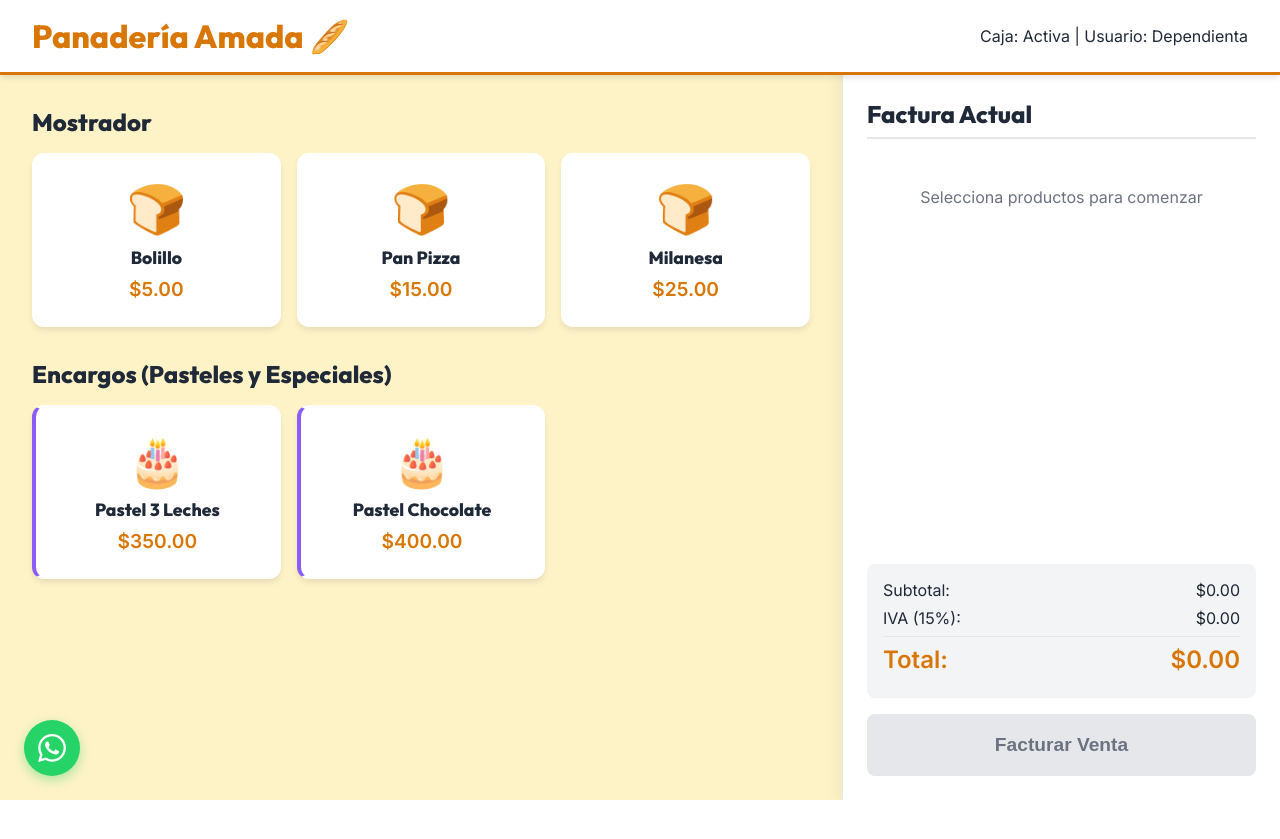
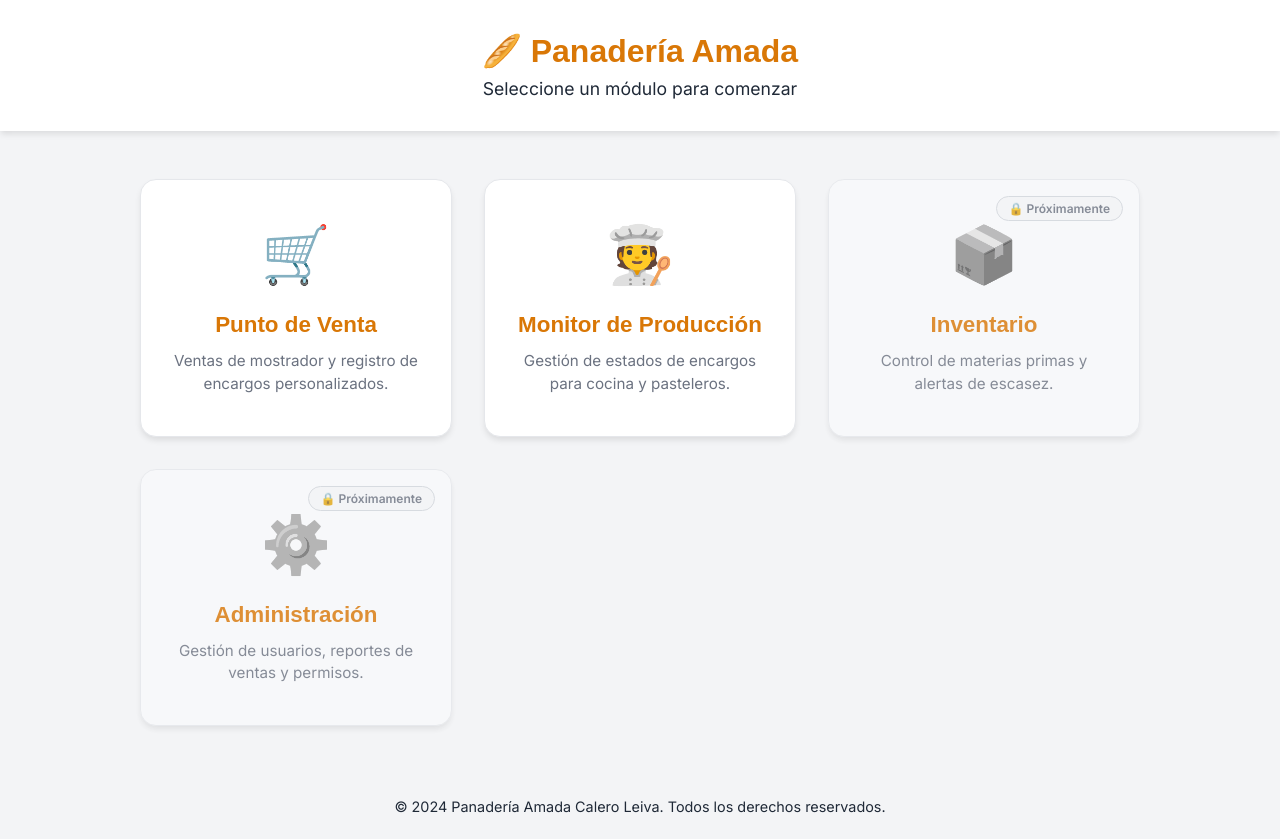
Before and after one commit to ruiz212/Ingenieria-de-software-, a Flask app: page / in a window 1280 px wide. Before the commit the page ends 800 px from the top, so only its background shows below. Run offline with Flask 3, Linux system fonts and the light colour scheme.

Commit message:
feat(Hub): Add main dashboard hub to navigate between POS and Monitor

```diff
--- a/app.py
+++ b/app.py
@@ -16,6 +16,12 @@ factura_counter = 0
 facturas_db = {}  # Almacén temporal en memoria para seguimiento
 
 @app.route('/')
+def main_hub():
+    """Pantalla Principal (Hub) del Sistema."""
+    return render_template('main.html')
+
+
+@app.route('/pos')
 def index():
     # Simulamos los productos de la DB para el MVP
     productos = [
--- a/static/css/style.css
+++ b/static/css/style.css
@@ -522,3 +522,67 @@ h1, h2, h3 { font-family: 'Outfit', sans-serif; }
 .status-select[data-status="En Proceso"] { background-color: #fef3c7; color: #d97706; border-color: #fcd34d; }
 .status-select[data-status="Listo"] { background-color: #dbeafe; color: #2563eb; border-color: #93c5fd; }
 .status-select[data-status="Entregado"] { background-color: #d1fae5; color: #059669; border-color: #6ee7b7; }
+
+/* ===== MAIN HUB (DASHBOARD) ===== */
+.hub-grid {
+    display: grid;
+    grid-template-columns: repeat(auto-fit, minmax(280px, 1fr));
+    gap: 2rem;
+    width: 100%;
+    max-width: 1000px;
+}
+.hub-card {
+    background: white;
+    border-radius: 16px;
+    padding: 2.5rem 2rem;
+    text-align: center;
+    text-decoration: none;
+    color: var(--text);
+    box-shadow: var(--shadow);
+    border: 1px solid var(--border);
+    transition: transform 0.3s cubic-bezier(0.4, 0, 0.2, 1), box-shadow 0.3s;
+    position: relative;
+    overflow: hidden;
+}
+.hub-card.active:hover {
+    transform: translateY(-8px);
+    box-shadow: 0 20px 25px -5px rgba(0, 0, 0, 0.1), 0 10px 10px -5px rgba(0, 0, 0, 0.04);
+    border-color: var(--primary-color);
+}
+.hub-icon {
+    font-size: 3.5rem;
+    margin-bottom: 1.5rem;
+    display: inline-block;
+    transition: transform 0.3s;
+}
+.hub-card.active:hover .hub-icon {
+    transform: scale(1.1);
+}
+.hub-card h2 {
+    font-size: 1.4rem;
+    color: var(--primary-color);
+    margin-bottom: 0.75rem;
+}
+.hub-card p {
+    color: var(--text-muted);
+    font-size: 0.95rem;
+    line-height: 1.5;
+}
+.hub-card.locked {
+    background: #f9fafb;
+    border-color: #e5e7eb;
+    cursor: not-allowed;
+    opacity: 0.8;
+}
+.locked-badge {
+    position: absolute;
+    top: 1rem;
+    right: 1rem;
+    background: #f3f4f6;
+    color: #6b7280;
+    padding: 0.25rem 0.75rem;
+    border-radius: 20px;
+    font-size: 0.75rem;
+    font-weight: 600;
+    border: 1px solid #d1d5db;
+}
--- /dev/null
+++ b/templates/main.html
@@ -0,0 +1,60 @@
+<!DOCTYPE html>
+<html lang="es">
+<head>
+    <meta charset="UTF-8">
+    <meta name="viewport" content="width=device-width, initial-scale=1.0">
+    <title>Sistema Principal | Panadería Amada</title>
+    <link href="https://fonts.googleapis.com/css2?family=Inter:wght@400;500;600;700&display=swap" rel="stylesheet">
+    <link rel="stylesheet" href="{{ url_for('static', filename='css/style.css') }}">
+</head>
+<body style="background-color: var(--background); display: flex; flex-direction: column; min-height: 100vh;">
+
+    <!-- Hub Header -->
+    <header style="background: white; padding: 2rem; box-shadow: var(--shadow); text-align: center;">
+        <h1 style="color: var(--primary-color); font-size: 2rem; margin-bottom: 0.5rem;">🥖 Panadería Amada</h1>
+        <p style="color: var(--muted); font-size: 1.1rem;">Seleccione un módulo para comenzar</p>
+    </header>
+
+    <!-- Hub Grid -->
+    <main style="flex: 1; padding: 3rem 2rem; display: flex; justify-content: center; align-items: flex-start;">
+        <div class="hub-grid">
+
+            <!-- Tarjeta POS -->
+            <a href="/pos" class="hub-card active">
+                <div class="hub-icon">🛒</div>
+                <h2>Punto de Venta</h2>
+                <p>Ventas de mostrador y registro de encargos personalizados.</p>
+            </a>
+
+            <!-- Tarjeta Monitor -->
+            <a href="/monitor" class="hub-card active">
+                <div class="hub-icon">🧑‍🍳</div>
+                <h2>Monitor de Producción</h2>
+                <p>Gestión de estados de encargos para cocina y pasteleros.</p>
+            </a>
+
+            <!-- Tarjeta Inventario (Bloqueado) -->
+            <div class="hub-card locked">
+                <div class="hub-icon" style="filter: grayscale(1);">📦</div>
+                <h2>Inventario</h2>
+                <p>Control de materias primas y alertas de escasez.</p>
+                <div class="locked-badge">🔒 Próximamente</div>
+            </div>
+
+            <!-- Tarjeta Administración (Bloqueado) -->
+            <div class="hub-card locked">
+                <div class="hub-icon" style="filter: grayscale(1);">⚙️</div>
+                <h2>Administración</h2>
+                <p>Gestión de usuarios, reportes de ventas y permisos.</p>
+                <div class="locked-badge">🔒 Próximamente</div>
+            </div>
+
+        </div>
+    </main>
+
+    <footer style="text-align: center; padding: 1.5rem; color: var(--muted); font-size: 0.9rem;">
+        &copy; 2024 Panadería Amada Calero Leiva. Todos los derechos reservados.
+    </footer>
+
+</body>
+</html>
```
